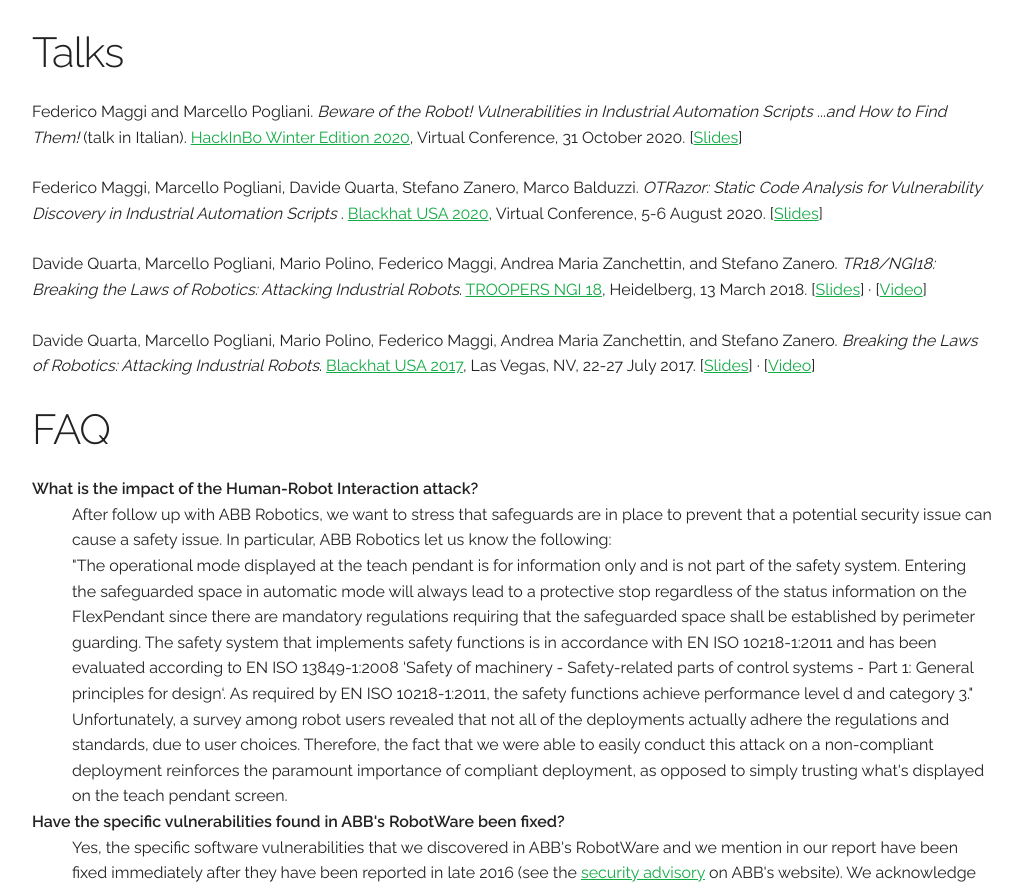
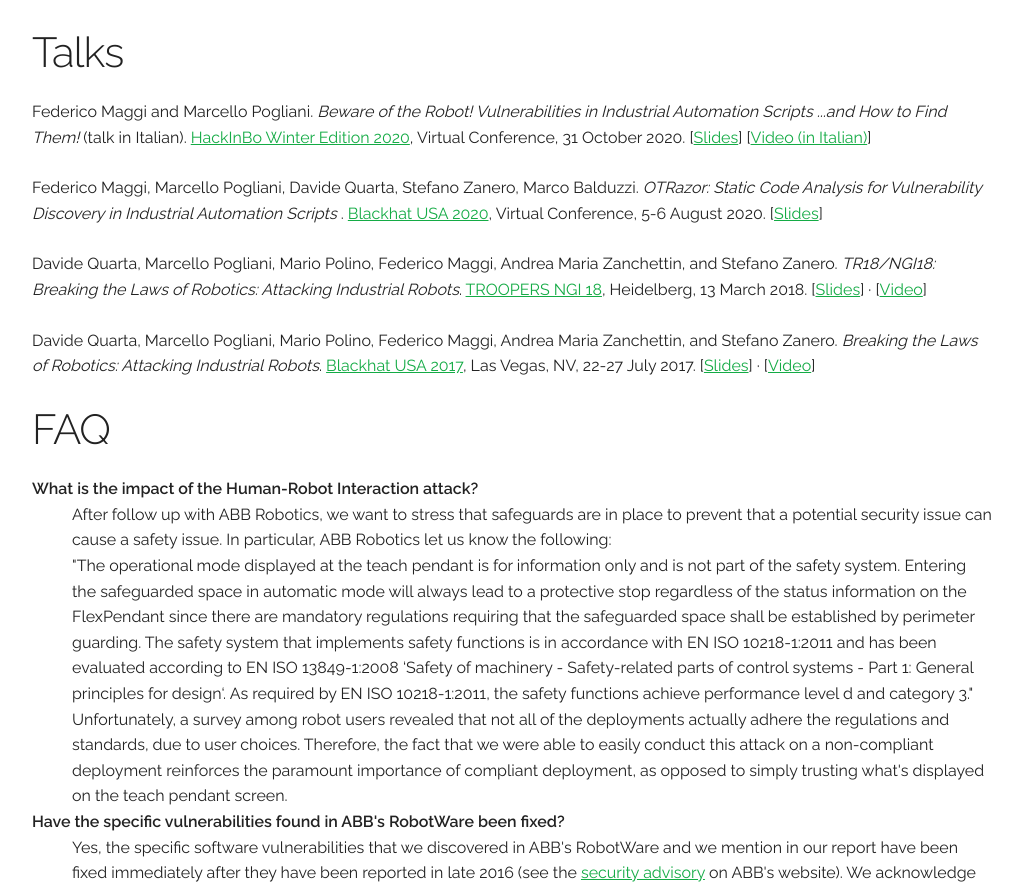
Before and after one commit to robosecurity/robosec.org, a plain HTML site: page index.html in a window 1280 px wide. Shown: the part 4428-5318 px from the top of the page, without its empty margins (128-1150 px from the left). Drawn offline with Linux system fonts and the light colour scheme.

Commit message:
Add HackInBo video

```diff
--- a/index.html
+++ b/index.html
@@ -231,7 +231,7 @@
           	<em>Beware of the Robot! Vulnerabilities in Industrial Automation Scripts ...and How to Find Them!</em> (talk in Italian).
           	<a href="https://www.hackinbo.it/">
           HackInBo Winter Edition 2020</a>, Virtual Conference, 31 October 2020.
-          [<a href="downloads/slides-otrazor-hib-2020.pdf">Slides</a>]</p>
+          [<a href="downloads/slides-otrazor-hib-2020.pdf">Slides</a>] [<a href="https://www.youtube.com/watch?v=BGaUtFY7UlE">Video (in Italian)</a>]</p>
 
           <p>Federico Maggi, Marcello Pogliani, Davide Quarta, Stefano Zanero, Marco Balduzzi.
           <em>OTRazor: Static Code Analysis for Vulnerability Discovery in Industrial Automation Scripts
```
